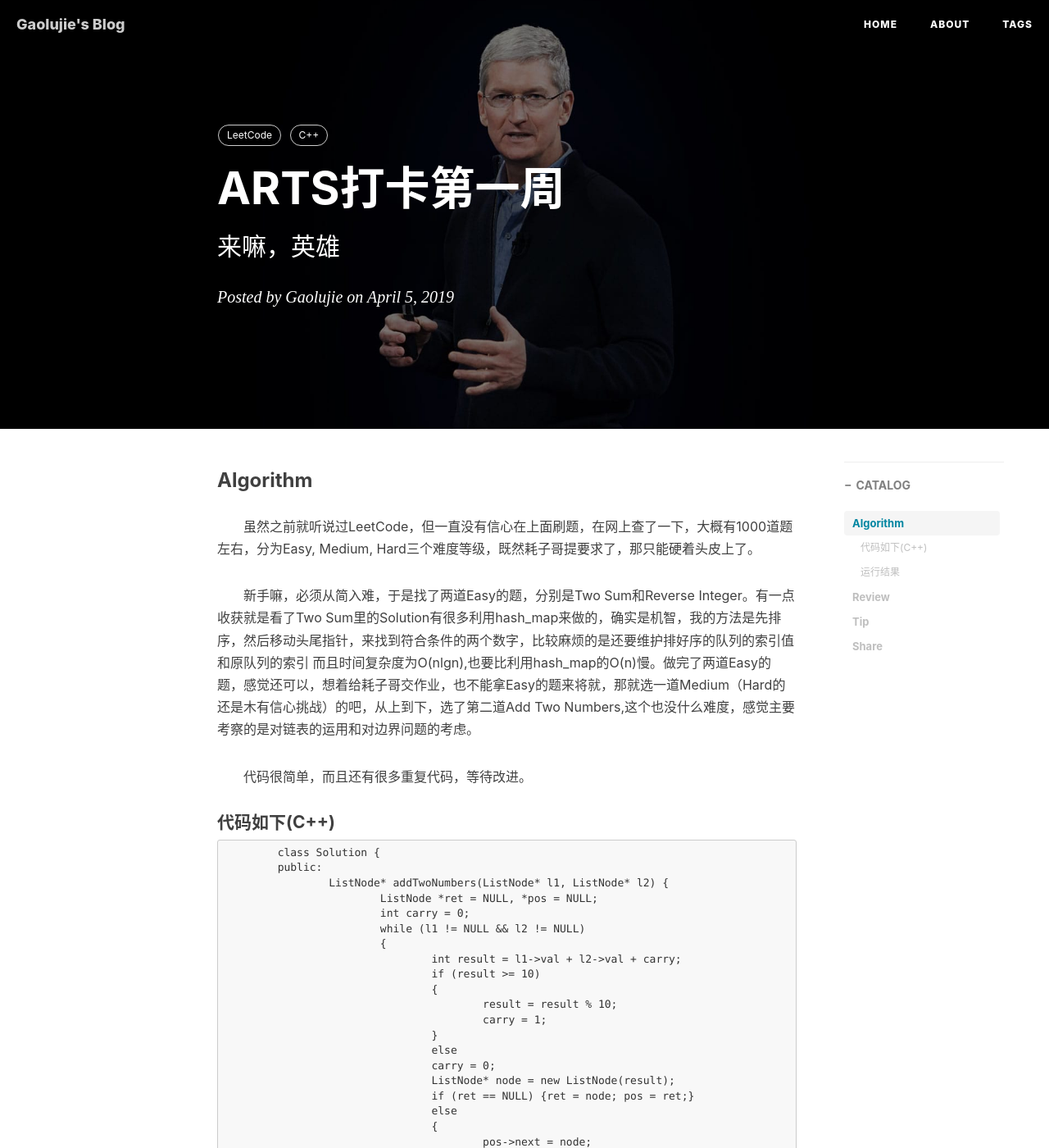
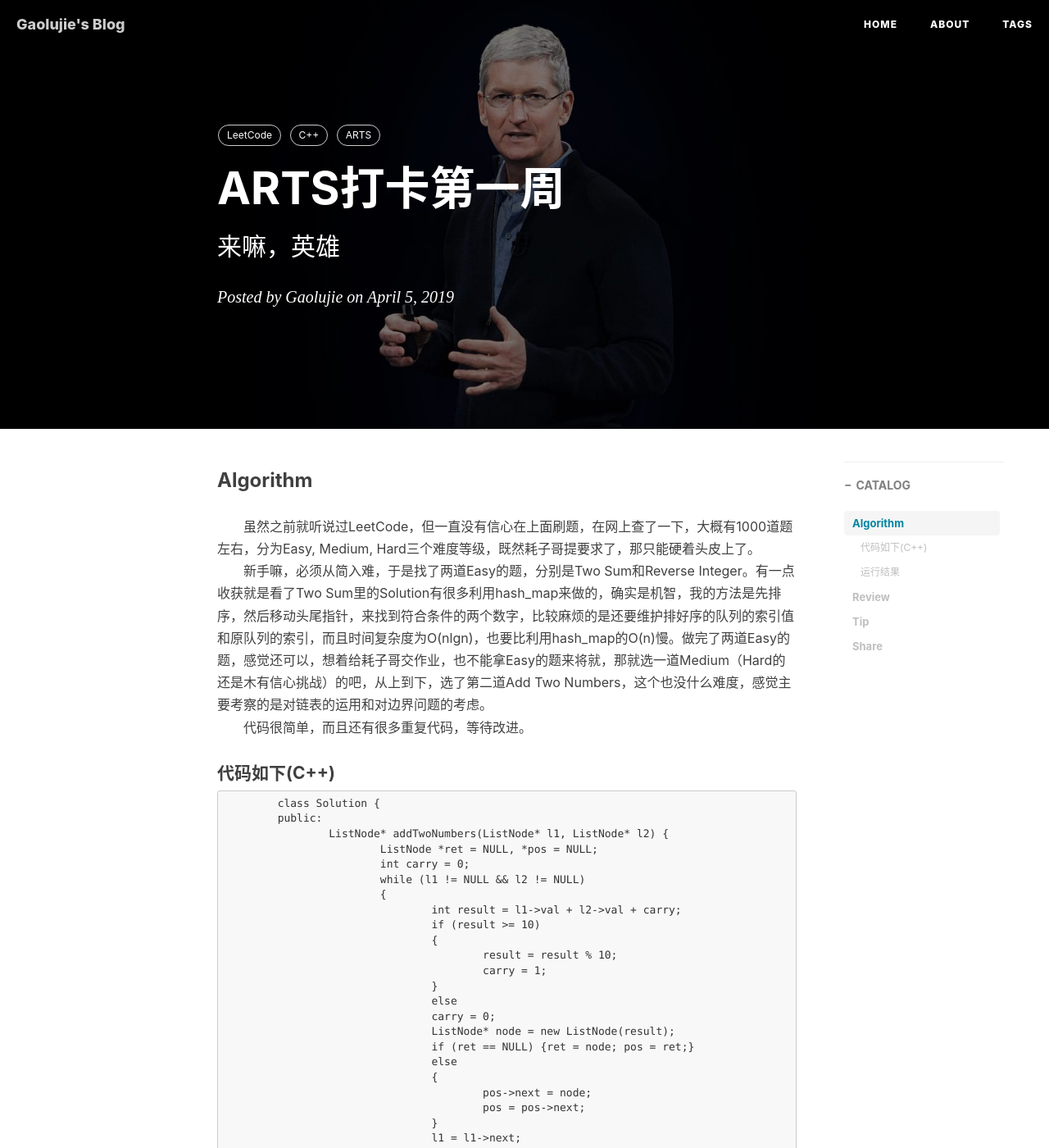
Before and after one commit to gaolujie365/gaolujie365.github.io, a Jekyll site: the page built from _posts/2019-04-05-ARTS打卡第一周.md, in a window 1280 px wide and 1400 px high. Shown: the whole window at 82% size. Built offline with Jekyll 4.4.1, drawn with Linux system fonts in a browser that asks for light colours; nearby versions of some CDN libraries; comment, search, counter and statistics services are not loaded; some of the changed text lies outside the part shown.

Commit message:
update 2019-04-05 ARTS打卡第一周

```diff
--- a/_posts/2019-04-05-ARTS打卡第一周.md
+++ b/_posts/2019-04-05-ARTS打卡第一周.md
@@ -9,15 +9,13 @@ catalog: true
 tags:
     - LeetCode
     - C++
+    - ARTS
 ---
 
 ### Algorithm
 
 &emsp;&emsp;虽然之前就听说过LeetCode，但一直没有信心在上面刷题，在网上查了一下，大概有1000道题左右，分为Easy, Medium, Hard三个难度等级，既然耗子哥提要求了，那只能硬着头皮上了。
-
-&emsp;&emsp;新手嘛，必须从简入难，于是找了两道Easy的题，分别是Two Sum和Reverse Integer。有一点收获就是看了Two Sum里的Solution有很多利用hash\_map来做的，确实是机智，我的方法是先排序，然后移动头尾指针，来找到符合条件的两个数字，比较麻烦的是还要维护排好序的队列的索引值和原队列的索引
-而且时间复杂度为O(nlgn),也要比利用hash\_map的O(n)慢。做完了两道Easy的题，感觉还可以，想着给耗子哥交作业，也不能拿Easy的题来将就，那就选一道Medium（Hard的还是木有信心挑战）的吧，从上到下，选了第二道Add Two Numbers,这个也没什么难度，感觉主要考察的是对链表的运用和对边界问题的考虑。
-
+&emsp;&emsp;新手嘛，必须从简入难，于是找了两道Easy的题，分别是Two Sum和Reverse Integer。有一点收获就是看了Two Sum里的Solution有很多利用hash\_map来做的，确实是机智，我的方法是先排序，然后移动头尾指针，来找到符合条件的两个数字，比较麻烦的是还要维护排好序的队列的索引值和原队列的索引，而且时间复杂度为O(nlgn)，也要比利用hash\_map的O(n)慢。做完了两道Easy的题，感觉还可以，想着给耗子哥交作业，也不能拿Easy的题来将就，那就选一道Medium（Hard的还是木有信心挑战）的吧，从上到下，选了第二道Add Two Numbers，这个也没什么难度，感觉主要考察的是对链表的运用和对边界问题的考虑。
 &emsp;&emsp;代码很简单，而且还有很多重复代码，等待改进。
 
 #### 代码如下(C++)
--- a/about.html
+++ b/about.html
@@ -20,9 +20,9 @@ header-img: "img/post-bg-rwd.jpg"
 
     <p>Hey，我是<strong>Gaolujie</strong>，一只后端程序猿。</p>
 
-    <p>工作、学习之余，我还是一个健身爱好者，同时也非常喜欢拳击。</p>
+    <p>工作、学习之余，我就是一名全职奶爸。</p>
 
-    <p>这是我的利用 <a href="https://pages.github.com/">GitHub Pages</a> 与 <a href="http://jekyll.com.cn/">Jekyll</a> 搭建的 个人博客。我在GitHub主页<a href="https://github.com/gaolujie365">👉GitHub·BY</a>。如果有什么问题，欢迎提出探讨~</p>
+    <p>这是我的利用 <a href="https://pages.github.com/">GitHub Pages</a> 与 <a href="http://jekyll.com.cn/">Jekyll</a> 搭建的 个人博客。我在GitHub主页<a href="https://github.com/gaolujie365">👉GitHub·Gaolujie</a>。如果有什么问题，欢迎提出探讨~</p>
 
     <p></p>
 
```
Also changed, not shown: other parts of _posts/2019-04-05-ARTS打卡第一周.md (+5 -0 lines), _posts/2019-04-03-利用Github搭建个人Blog.md (+13 -3 lines).
